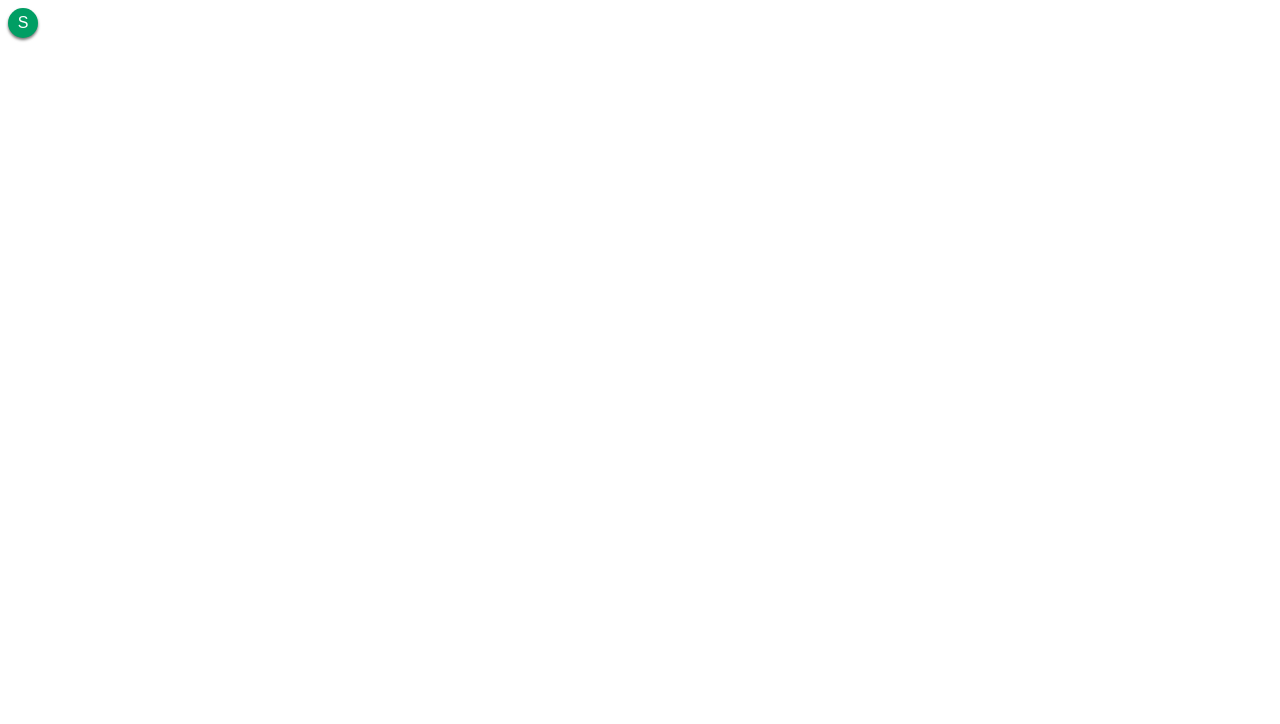
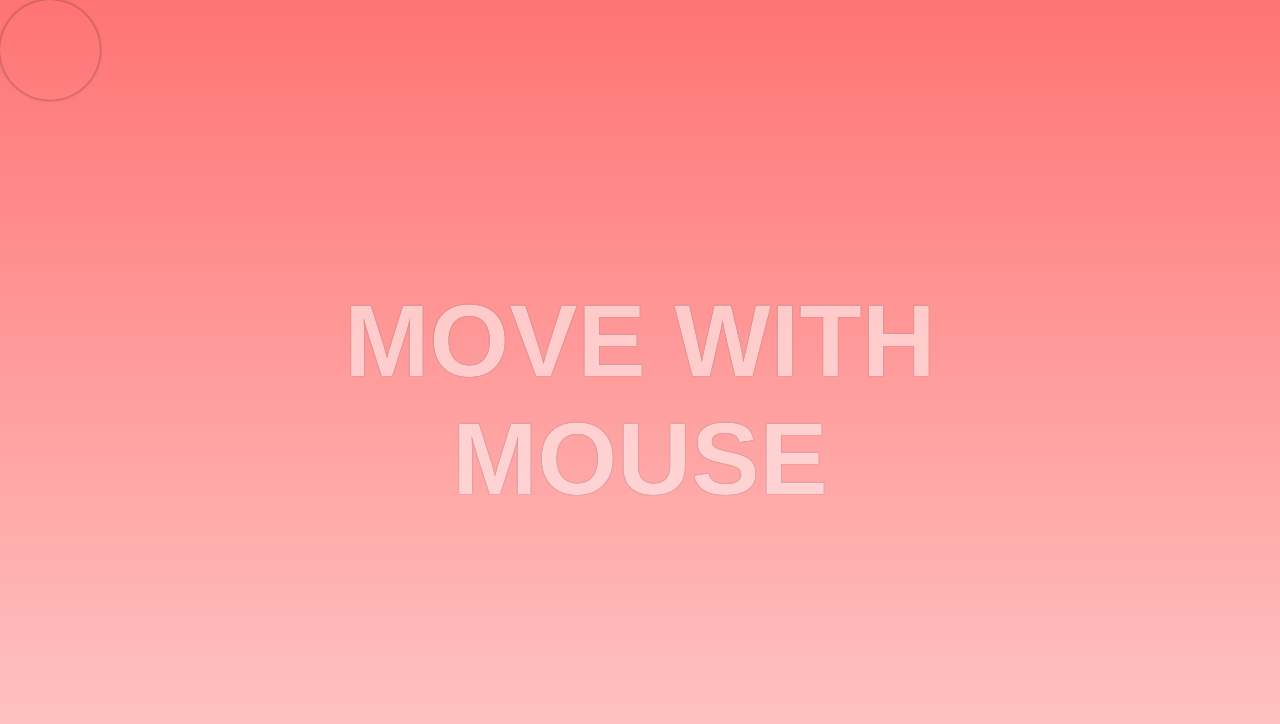
Before and after one commit to skoodath/move-with-mouse, a plain HTML site: page index.html in a window 1280 px wide. Drawn offline with Linux system fonts and the light colour scheme.

Commit message:
fixing path

```diff
--- a/index.html
+++ b/index.html
@@ -9,7 +9,8 @@
   </head>
   <body>
     <div id="app">
-      <div id="pop" class="mousefollow">S</div>
+      <h1 class="pagetitle">Move with mouse</h1>
+      <div id="pop" class="mousefollow"></div>
     </div>
     <script src="./src/index.js"></script>
   </body>
--- a/src/style.css
+++ b/src/style.css
@@ -1,17 +1,45 @@
+* {
+  padding: 0;
+  margin: 0;
+}
 body {
   font-family: sans-serif;
   position: relative;
+  height: 100vh;
+  width: 100vw;
+  box-sizing: border-box;
+  background-image: linear-gradient(
+    rgba(255, 0, 0, 0.545),
+    rgba(255, 115, 115, 0.384)
+  );
 }
-
+.pagetitle {
+  position: absolute;
+  top: 50%;
+  left: 50%;
+  translate: -50% -50%;
+  font-size: 10vw;
+  text-transform: uppercase;
+  font-weight: 900;
+  text-align: center;
+  text-shadow: 0 0 1px black;
+  color: #fff;
+  opacity: 0.5;
+}
 .mousefollow {
-  background-color: rgb(0, 158, 100);
-  width: 30px;
-  height: 30px;
+  background-color: transparent;
+  width: 100px;
+  height: 100px;
   border-radius: 50%;
   position: absolute;
-  box-shadow: 0 2px 3px rgba(0, 0, 0, 0.55);
+  box-shadow: 0 0 3px rgba(0, 0, 0, 0.55);
   display: flex;
   place-items: center;
   place-content: center;
   color: #fff;
 }
+@media screen and (min-width: 468px) {
+  .pagetitle {
+    font-size: 8vw;
+  }
+}
```
